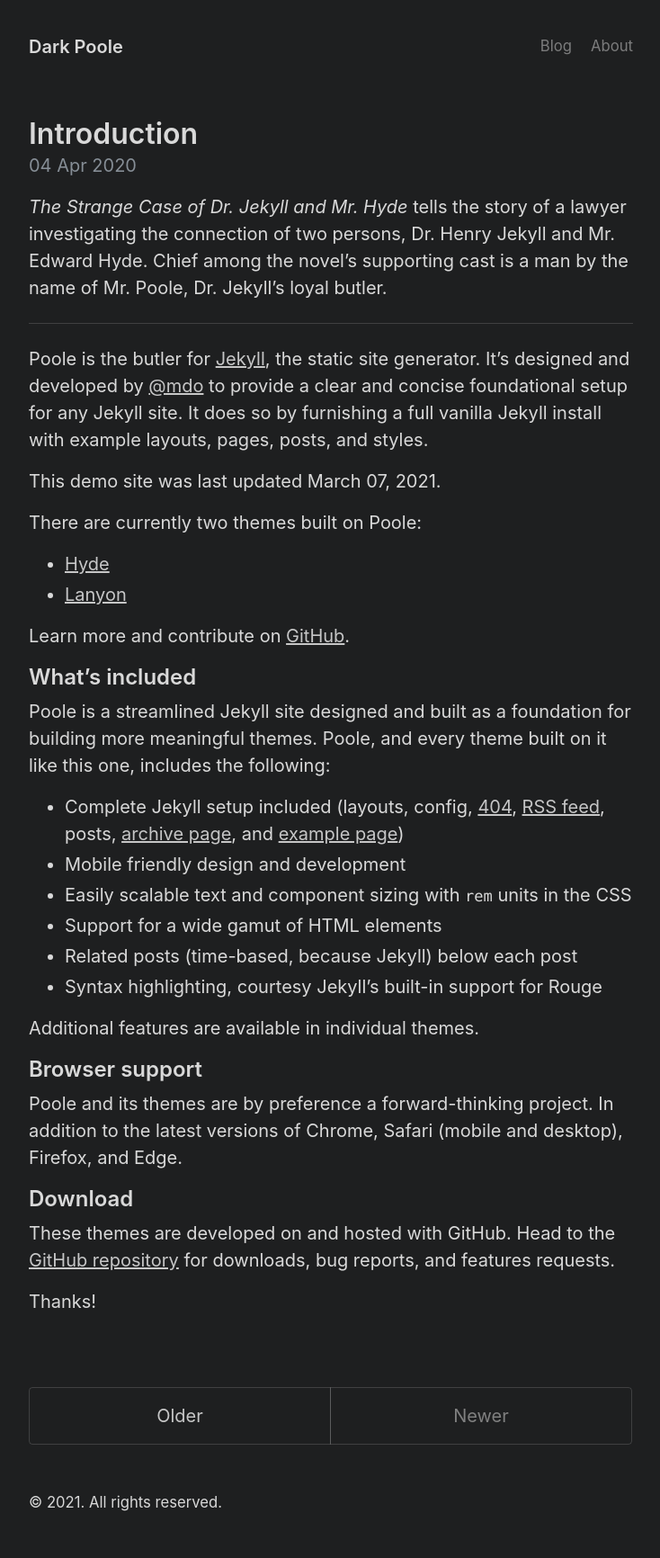
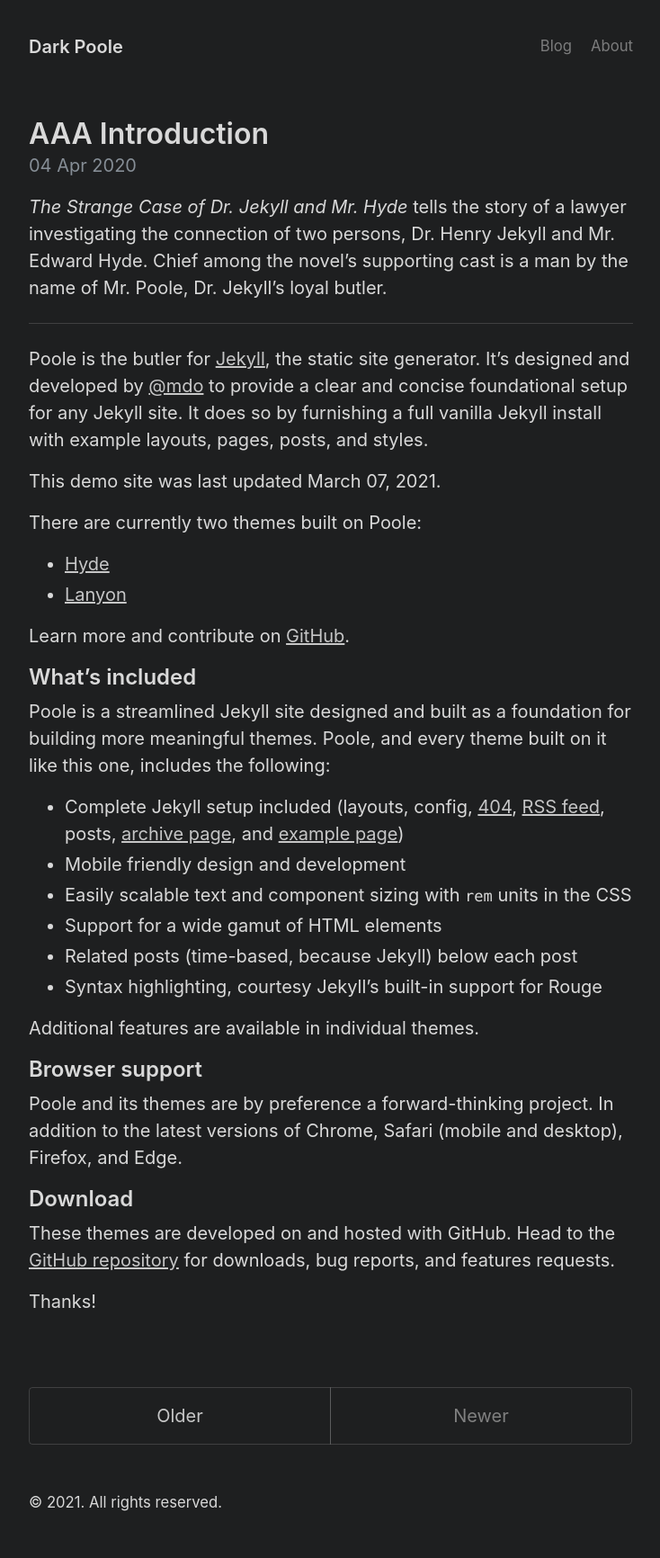
Before and after one commit to davbree/curious-hedgehog, a Jekyll site: the page built from index.html, in a window 1280 px wide. Shown: the whole page at 90% size, without its empty margins (272-1006 px from the left). Built offline with Jekyll 4.4.1, drawn with Linux system fonts in a browser that asks for light colours; the list of posts is cut into pages by our own code.

Commit message:
index.html: changed

```diff
--- a/index.html
+++ b/index.html
@@ -6,7 +6,7 @@
 <div class="posts">
   {% for post in paginator.posts %}
   <article class="post">
-    <h1 class="post-title">
+    <h1 class="post-title">AAA
       <a href="{{ post.url | relative_url }}">
         {{ post.title }}
       </a>
```
